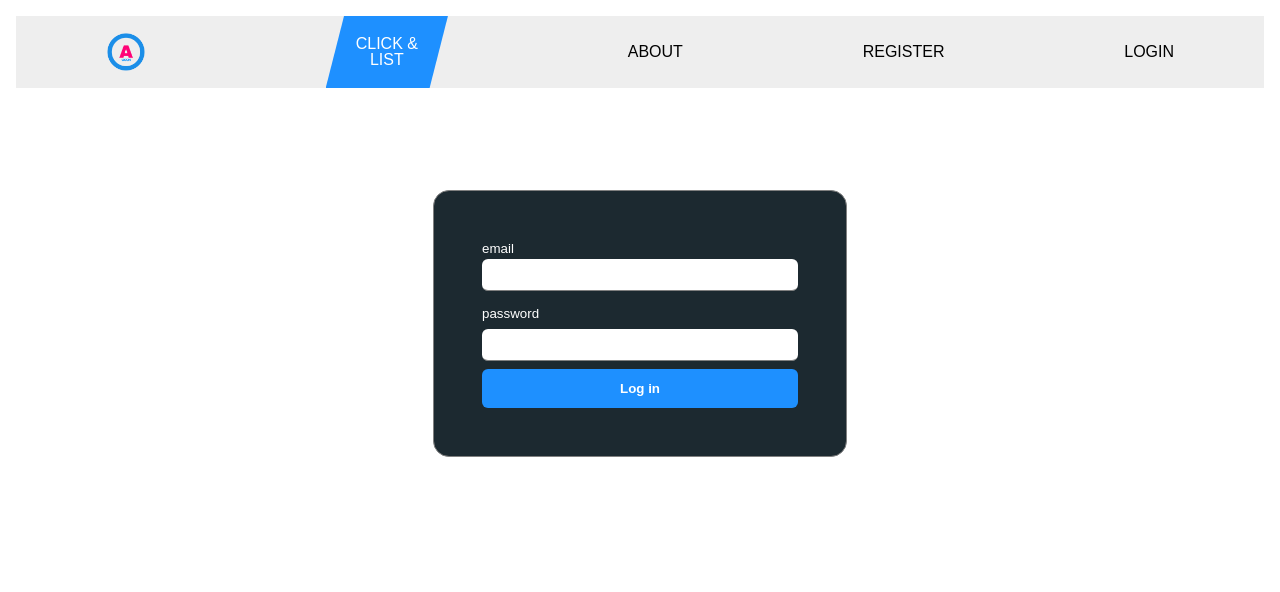
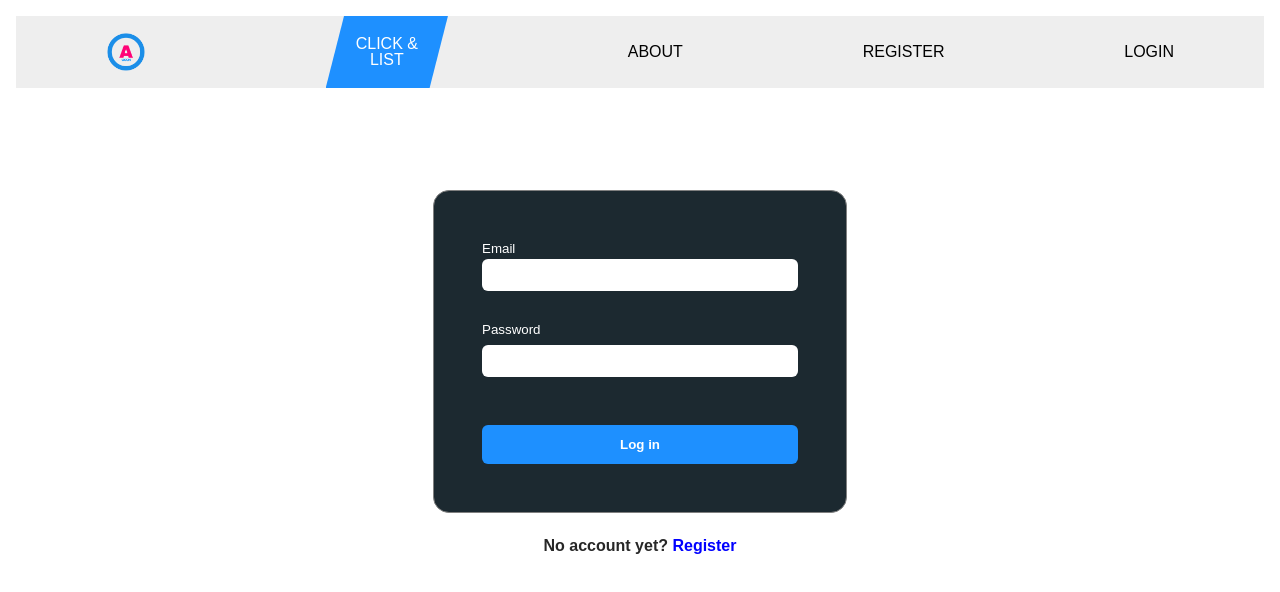
Before and after one commit to jksh88/auxion, a React (Create React App) app in the folder client/: page /login in a window 1280 px wide. Shown: the top 592 px of the page. Built offline with nearby package versions, Linux system fonts and the light colour scheme; no server answers; the HTML template or start-up script is replaced by a standard one.

Commit message:
commit at global repo

```diff
--- a/client/src/components/login.component.jsx
+++ b/client/src/components/login.component.jsx
@@ -1,5 +1,6 @@
 import React, { useState } from 'react';
-import { withRouter, useParams } from 'react-router-dom';
+import { withRouter, useParams, Link } from 'react-router-dom';
+import './login.styles.css';
 
 const REACT_APP_SERVER_URL = process.env.REACT_APP_SERVER_URL;
 
@@ -63,61 +64,40 @@ const Login = (props) => {
   };
 
   return (
-    <form
-      className="sign-in"
-      onSubmit={handleSubmit}
-      // style={{
-      //   display: 'flex',
-      //   flexDirection: 'column',
-      //   width: '30vw',
-      //   margin: '0 auto',
-      //   marginTop: '8vw',
-      //   justifyContent: 'space-around',
-      //   height: '35vw',
-      //   border: '1px solid grey',
-      //   borderRadius: '1rem',
-      //   padding: '3rem',
-      // }}
-    >
-      <div className="field" style={{ width: '100%' }}>
+    <div>
+      <form className="sign-in" onSubmit={handleSubmit}>
+        <div className="field">
           <label>
-          email
+            Email
             <input
               name="email"
               type="email"
               value={state.email}
               onChange={handleChange}
               required
-            style={{
-              width: '100%',
-              letterSpacing: '.2rem',
-              height: '2rem',
-              border: 'none',
-              borderBottom: '1px solid grey',
-            }}
             />
           </label>
         </div>
         <div className="field">
-        <label>password</label>
+          <label>Password</label>
           <input
             name="password"
             type="password"
             value={state.password}
             onChange={handleChange}
             required
-          style={{
-            width: '100%',
-            letterSpacing: '.3rem',
-            height: '2rem',
-            border: 'none',
-            borderBottom: '1px solid grey',
-          }}
           />
         </div>
         {/* <button disabled={!buttonEnabled}>Sign in</button> */}
         <button>Log in</button>
       </form>
+      <h4 style={{ textAlign: 'center' }}>
+        No account yet?{' '}
+        <Link to="/register" style={{ color: 'blue' }}>
+          Register
+        </Link>
+      </h4>
+    </div>
   );
 };
 
--- /dev/null
+++ b/client/src/components/login.styles.css
@@ -0,0 +1,15 @@
+form input {
+  width: 100%;
+  letter-spacing: 0.2rem;
+  height: 2rem;
+  border: none;
+  border-bottom: 1px solid grey;
+}
+
+.field:not(:last-child) {
+  margin-bottom: 1rem;
+}
+
+form button {
+  margin-top: 1.5rem;
+}
--- a/client/src/components/propertyList.styles.css
+++ b/client/src/components/propertyList.styles.css
@@ -1,5 +1,6 @@
 .property-list {
   display: grid;
+  justify-content: center;
   width: 100%;
   max-width: 1440px;
   margin: 0 auto;
--- a/client/src/components/register.component.jsx
+++ b/client/src/components/register.component.jsx
@@ -52,22 +52,7 @@ const Register = (props) => {
     <div className="register">
       <h2>I do not have an account</h2>
       <span>Sign up with your email and password</span>
-      <form
-        className="form"
-        onSubmit={handleSubmit}
-        style={{
-          display: 'flex',
-          flexDirection: 'column',
-          width: '30vw',
-          margin: '0 auto',
-          marginTop: '8vw',
-          justifyContent: 'space-around',
-          height: '35vw',
-          border: '1px solid grey',
-          borderRadius: '1rem',
-          padding: '3rem',
-        }}
-      >
+      <form className="form" onSubmit={handleSubmit}>
         <div className="field">
           <label>Name</label>
           <input
@@ -116,6 +101,7 @@ const Register = (props) => {
               height: '2rem',
               border: 'none',
               borderBottom: '1px solid grey',
+              marginBottom: '1.5rem',
             }}
           />
         </div>
```
Lines whose indentation alone changed are shown as unchanged.
